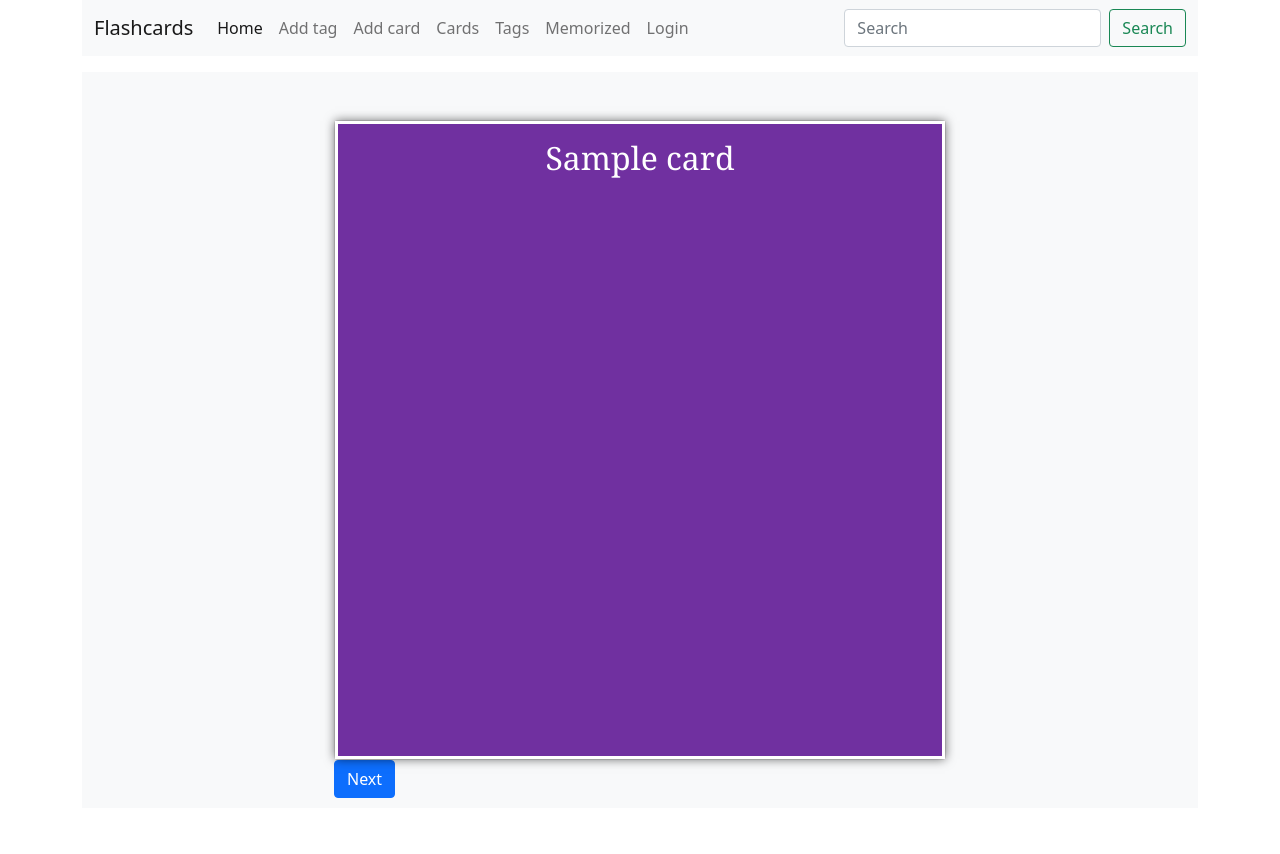
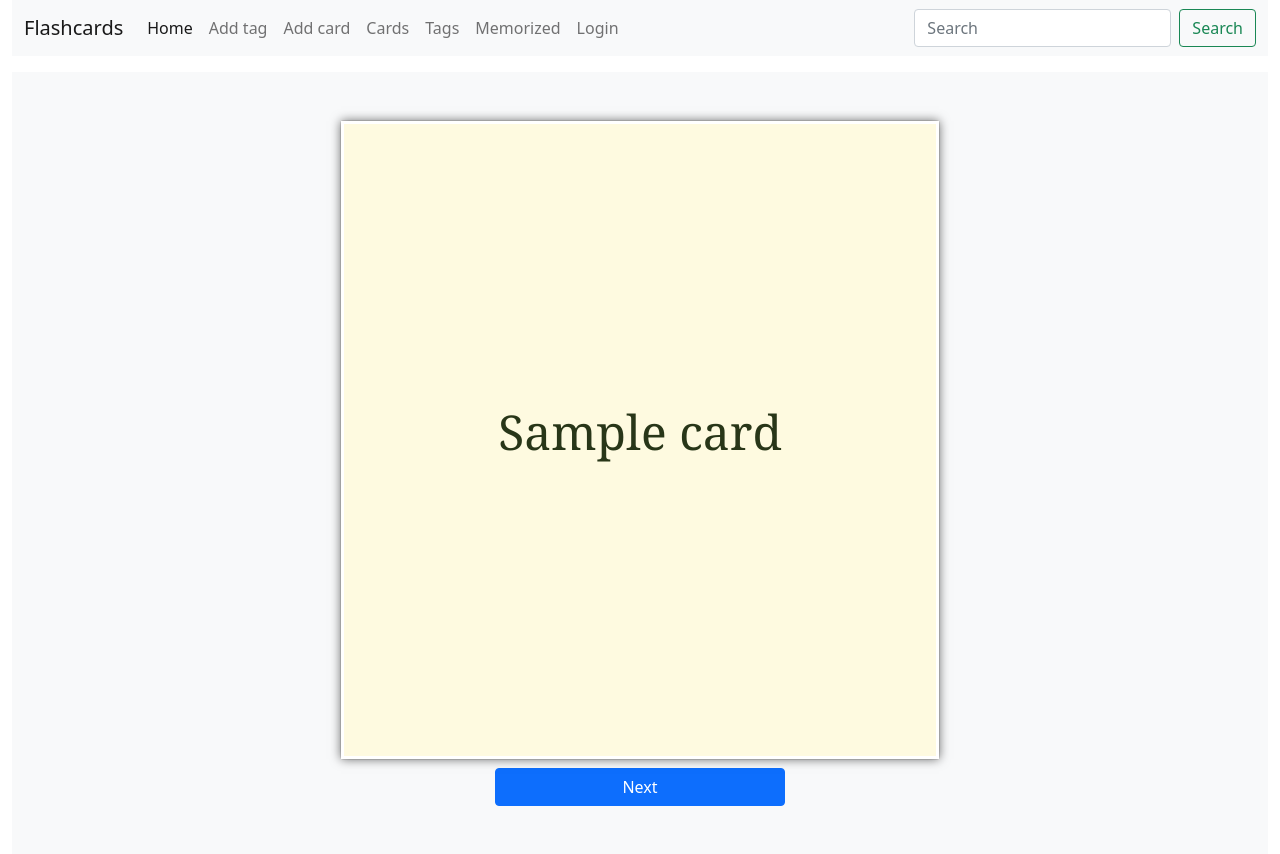
Before and after one commit to ducchinhpro123/flashcards, a Django app: page /memorize/1/ in a window 1280 px wide. Before the commit the page ends 798 px from the top, so only its background shows below. Run offline with Django 5.2, Linux system fonts and the light colour scheme; tables that the repository leaves empty hold one stand-in row (values such as "Sample post"); some libraries are stand-ins or nearby versions.

Commit message:
style more attractive

```diff
--- a/flashcards/settings.py
+++ b/flashcards/settings.py
@@ -29,7 +29,7 @@ SECRET_KEY = config('SECRET_KEY')
 if config('ENVIRONMENT') == 'production':
     DEBUG = False
 else:
-    DEBUG = False
+    DEBUG = True
 
 ALLOWED_HOSTS = ['flashcards-duchi.up.railway.app', 'localhost']
 CSRF_TRUSTED_ORIGINS = ['https://flashcards-duchi.up.railway.app']
@@ -168,7 +168,7 @@ STATIC_URL = '/static/'
 DEFAULT_AUTO_FIELD = 'django.db.models.BigAutoField'
 
 STATICFILES_DIRS = [os.path.join(BASE_DIR, 'static')]
-
+# STATICFILES_STORAGE = 'whitenoise.storage.CompressedManifestStaticFilesStorage'
 MEDIA_URL = '/media/'
 MEDIA_ROOT = BASE_DIR / 'media'
 
--- a/flashcards_app/static/flashcards_app/flipCard.css
+++ b/flashcards_app/static/flashcards_app/flipCard.css
@@ -3,16 +3,20 @@
     -ms-perspective: 800;
     -moz-perspective: 800;
     -o-perspective: 800;
-    width: 60%;
+    width: 100%;
+    max-width: 400px;
     height: 80vh;
     position: relative;
     margin: 0px auto;
+    perspective: 1000px;
+
     /*margin: 50px auto;*/
 }
 
-@media (max-width: 768px) {
+/* Media query for smaller screens */
+@media (min-width: 768px) {
     .flipCard {
-        width: 67vw;
+        max-width: 600px; /* Adjust max-width for desktop */
     }
 }
 
@@ -75,12 +79,16 @@
 
 .flipCard .card .front {
     font-family: Georgia, serif;
-    font-size: 2em;
+    font-size: 3em;
     text-align: center;
     /*line-height: 100px;*/
-    background-color: #7030a0;
+    background-color: #fefae0;
     border: 3px solid white;
-    color: white;
+    color: #283618;
+
+    display: flex;
+    justify-content: center;
+    align-items: center;
 
 }
 
--- a/flashcards_app/templates/flashcards_app/base.html
+++ b/flashcards_app/templates/flashcards_app/base.html
@@ -18,7 +18,7 @@
     <title>Hello, world!</title>
 </head>
 <body>
-<div class="container">
+<div class="container-fluid">
     <nav class="navbar navbar-expand-lg navbar-light bg-light">
         <div class="container-fluid">
             <a class="navbar-brand" href="#">Flashcards</a>
--- a/flashcards_app/templates/flashcards_app/card_detail.html
+++ b/flashcards_app/templates/flashcards_app/card_detail.html
@@ -18,30 +18,13 @@
         {#        <h3 class="mt-1">{{ cards.all.count }} Card{{ cards.all.count|pluralize }}</h3>#}
         <div class="flipCard">
             <div class="card" onclick="this.classList.toggle('flipped');">
-                <div class="side front">{{ card.question }}</div>
+                <div class="side front"><p>{{ card.question }}</p></div>
                 <div class="side back" style="font-size: x-large">{{ card.answer|safe }}</div>
             </div>
-            <a class="btn btn-primary mx-auto text-center"
-               href="{% url 'flashcards_app:next-card' %}">Next</a>
         </div>
-
-        {#        <h1>{{ }} cards in <em class="text-decoration-underline">{{ deck.name }}</em></h1>#}
-        {% comment %}<form id="tagForm" method="post" action="{% url 'flashcards_app:cards' %}">
-            {% csrf_token %}
-            <div class="btn-group" role="group" aria-label="Basic radio toggle button group">
-                {% if tags.all.count == 1 %}
-                    <input type="radio" class="btn-check" name="tag_name" id="btnradio{{ tag.id }}"
-                           value="{{ tag.name }}" autocomplete="off" checked>
-                {% else %}
-                    {% for tag in tags %}
-                        <input type="radio" class="btn-check" name="tag_name" id="btnradio{{ tag.id }}"
-                               value="{{ tag.name }}" autocomplete="off">
-                        <label class="btn btn-outline-primary" for="btnradio{{ tag.id }}">{{ tag.name }}</label>
-                    {% endfor %}
-                {% endif %}
-            </div>
-        </form>
-{% endcomment %}
+        <div class="d-flex mx-auto mt-2">
+            <a class="btn btn-primary w-25 mx-auto text-center" href="{% url 'flashcards_app:next-card' %}">Next</a>
+        </div>
     </div>
 
 {% endblock %}
```
